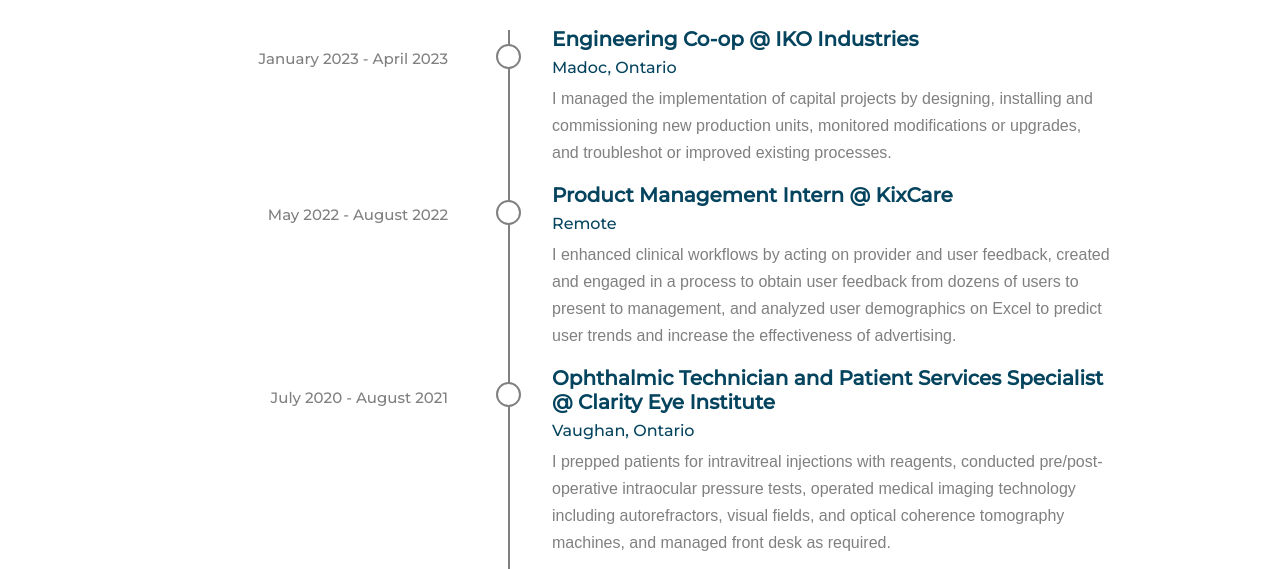
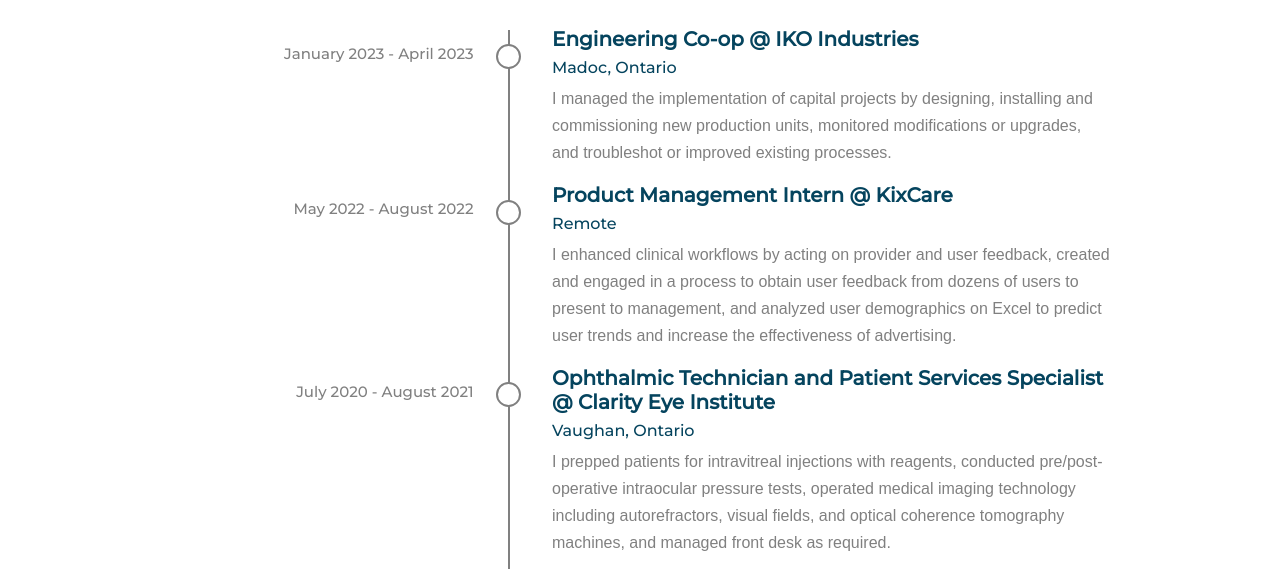
Before and after one commit to ldemello5/Website, a plain HTML site: page work.html in a window 1280 px wide. Shown: the part 170-739 px from the top of the page. Drawn offline with nearby package versions, Linux system fonts and the light colour scheme.

Commit message:
Updated date positioning

```diff
--- a/style.css
+++ b/style.css
@@ -263,8 +263,8 @@
   }
   .datec{
     position: absolute;
-    padding-left: 2%;
-    padding-top: 1.8%;
+    margin-left: 2%;
+    padding-top: 1.4%;
     background-color: inherit;
     width: 35%;
 
```
